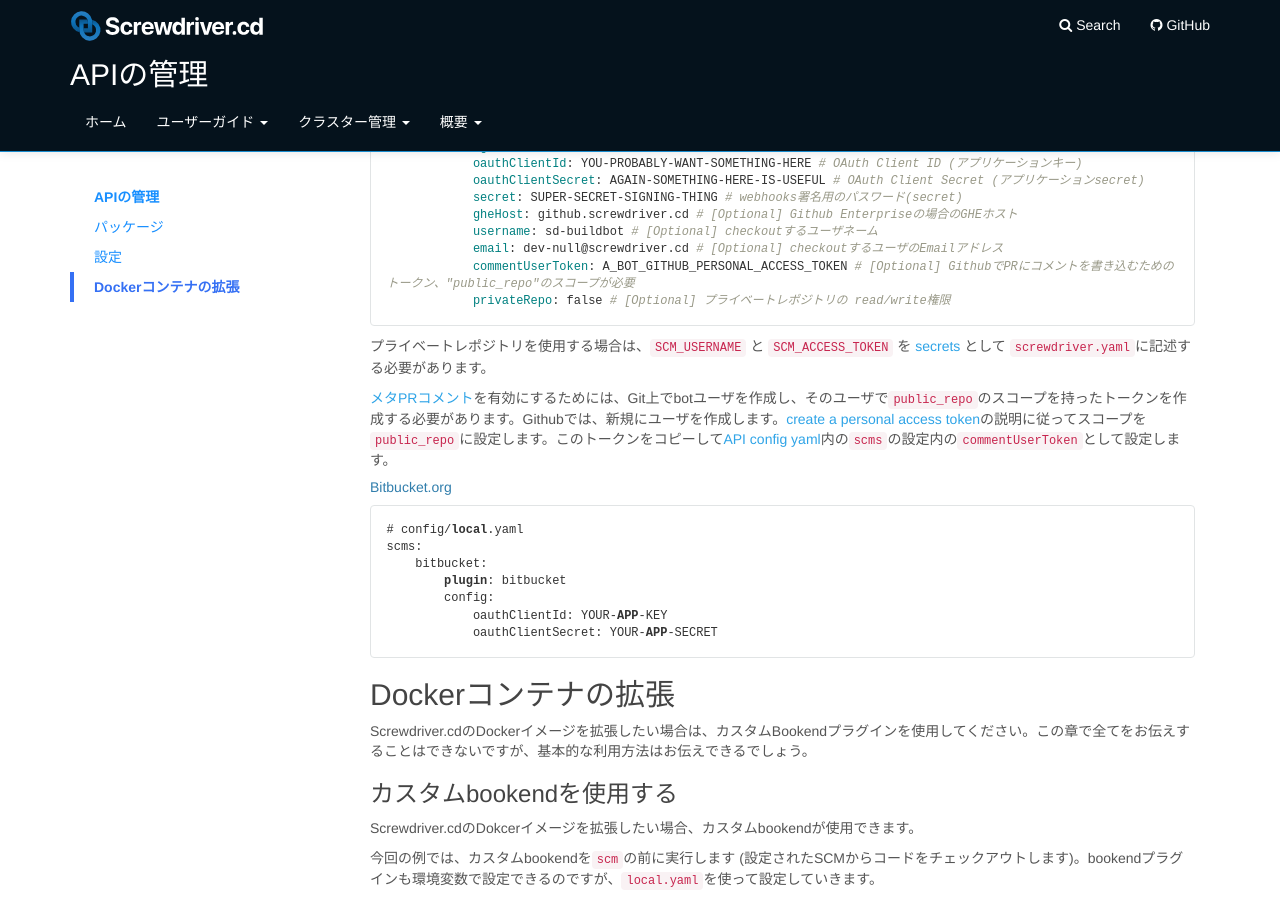
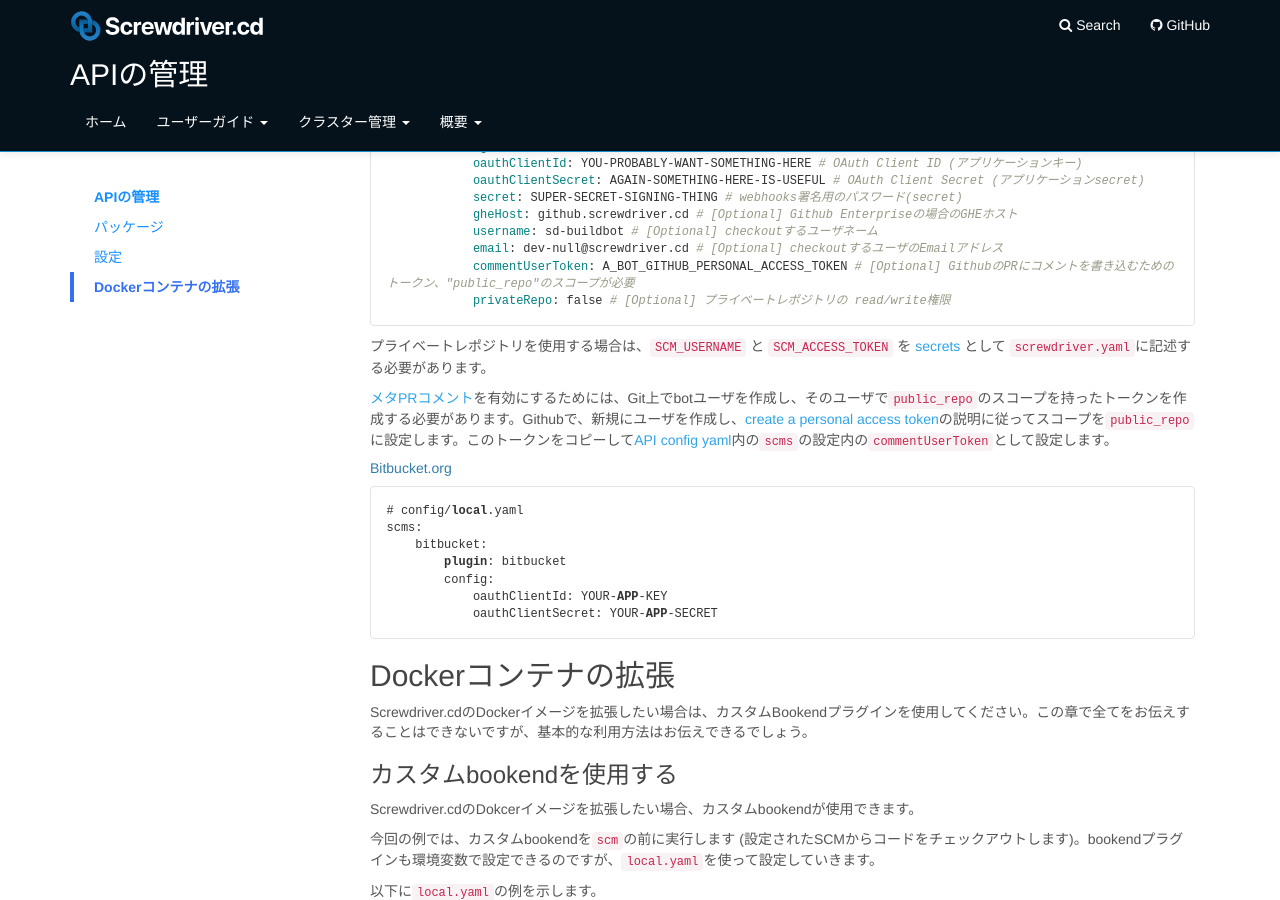
Before and after one commit to screwdriver-cd/guide, a Jekyll site: the page built from docs/ja/cluster-management/configure-api.md, in a window 1280 px wide and 900 px high, scrolled down 11160 px. Built offline with Jekyll 4.4.1, drawn with Linux system fonts in a browser that asks for light colours.

Commit message:
fix for review

````diff
--- a/docs/ja/cluster-management/configure-api.md
+++ b/docs/ja/cluster-management/configure-api.md
@@ -484,13 +484,13 @@ scms:
             gheHost: github.screwdriver.cd # [Optional] Github Enterpriseの場合のGHEホスト
             username: sd-buildbot # [Optional] checkoutするユーザネーム
             email: dev-null@screwdriver.cd # [Optional] checkoutするユーザのEmailアドレス
-            commentUserToken: A_BOT_GITHUB_PERSONAL_ACCESS_TOKEN # [Optional] GithubでPRにコメントを書き込むためのトークン、"public_repo"のスコープが必要
+            commentUserToken: A_BOT_GITHUB_PERSONAL_ACCESS_TOKEN # [Optional] GithubのPRにコメントを書き込むためのトークン、"public_repo"のスコープが必要
             privateRepo: false # [Optional] プライベートレポジトリの read/write権限
 ```
 
 プライベートレポジトリを使用する場合は、`SCM_USERNAME` と `SCM_ACCESS_TOKEN` を [secrets](../../user-guide/configuration/secrets) として `screwdriver.yaml`に記述する必要があります。
 
-[メタPRコメント](../user-guide/metadata.md)を有効にするためには、Git上でbotユーザを作成し、そのユーザで`public_repo`のスコープを持ったトークンを作成する必要があります。Githubでは、新規にユーザを作成します。[create a personal access token](https://help.github.com/articles/creating-a-personal-access-token-for-the-command-line)の説明に従ってスコープを`public_repo`に設定します。このトークンをコピーして[API config yaml](https://github.com/screwdriver-cd/screwdriver/blob/master/config/custom-environment-variables.yaml#L268-L269)内の`scms`の設定内の`commentUserToken`として設定します。
+[メタPRコメント](../user-guide/metadata.md)を有効にするためには、Git上でbotユーザを作成し、そのユーザで`public_repo`のスコープを持ったトークンを作成する必要があります。Githubで、新規にユーザを作成し、[create a personal access token](https://help.github.com/articles/creating-a-personal-access-token-for-the-command-line)の説明に従ってスコープを`public_repo`に設定します。このトークンをコピーして[API config yaml](https://github.com/screwdriver-cd/screwdriver/blob/master/config/custom-environment-variables.yaml#L268-L269)内の`scms`の設定内の`commentUserToken`として設定します。
 
 ##### Bitbucket.org
 
````
